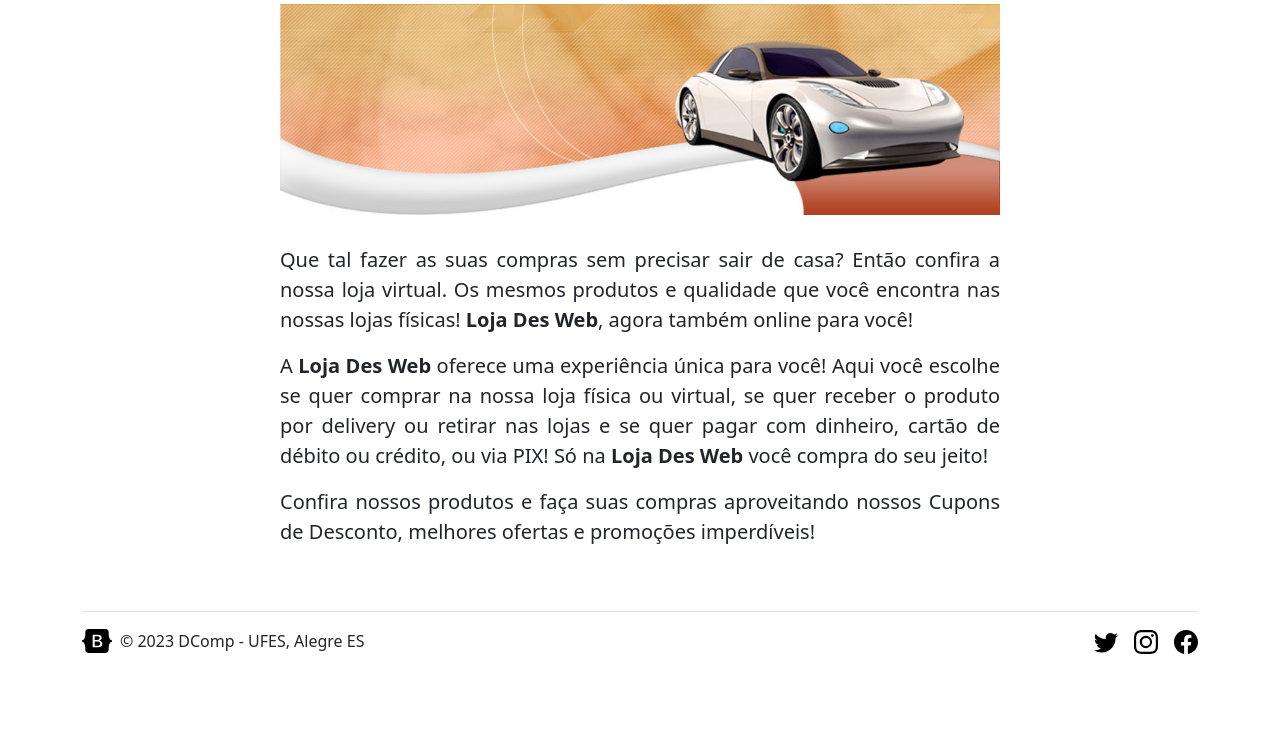
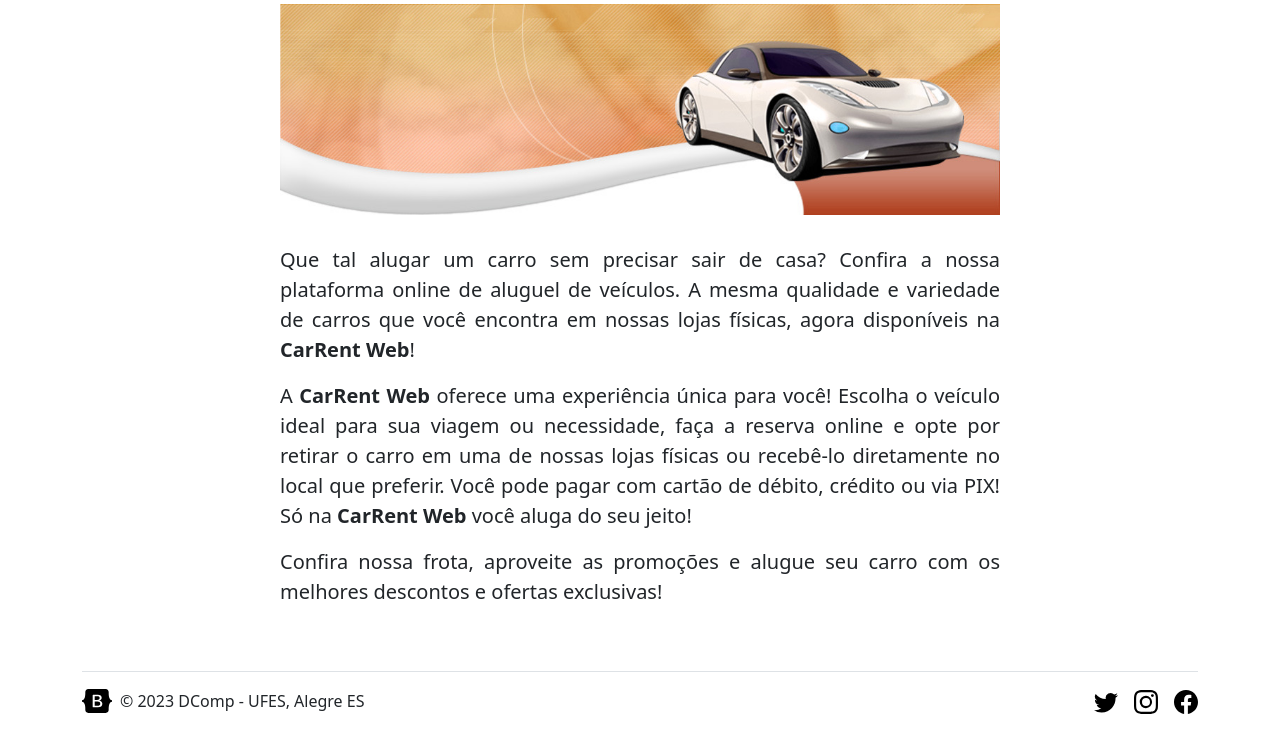
Before and after one commit to AylerFrancisco/AluCar, a PHP site: page / in a window 1280 px wide. Shown: the part 224-978 px from the top of the page. Before the commit the page ends 878 px from the top, so only its background shows below. Run offline with PHP 8.4, Linux system fonts and the light colour scheme.

Commit message:
Chore: Correção de uns bug

```diff
--- a/classes/carro.inc.php
+++ b/classes/carro.inc.php
@@ -27,8 +27,8 @@ class Carro {
 
 
     public function __set($attr, $value) {
-        if (property_exists($this, $property)) {
-            $this->$property = $value;
+        if (property_exists($this, $attr)) {
+            $this->$attr = $value;
         }
     }
 
--- a/views/index.php
+++ b/views/index.php
@@ -8,9 +8,12 @@
     <div class="row">
       <div class="col-md-8 mx-auto fs-5" align="justify">
         <img src="imagens/header.jpg" alt="" class="img-fluid"><br><br>
-        <p>Que tal fazer as suas compras sem precisar sair de casa? Então confira a nossa loja virtual. Os mesmos produtos e qualidade que você encontra nas nossas lojas físicas! <strong>Loja Des Web</strong>, agora também online para você!</p>
-        <p>A <strong>Loja Des Web</strong> oferece uma experiência única para você! Aqui você escolhe se quer comprar na nossa loja física ou virtual, se quer receber o produto por delivery ou retirar nas lojas e se quer pagar com dinheiro, cartão de débito ou crédito, ou via PIX! Só na <strong>Loja Des Web</strong> você compra do seu jeito!</p>
-        <p>Confira nossos produtos e faça suas compras aproveitando nossos Cupons de Desconto, melhores ofertas e promoções imperdíveis!</p>
+        <p>Que tal alugar um carro sem precisar sair de casa? Confira a nossa plataforma online de aluguel de veículos. A mesma qualidade e variedade de carros que você encontra em nossas lojas físicas, agora disponíveis na <strong>CarRent Web</strong>!</p>
+
+        <p>A <strong>CarRent Web</strong> oferece uma experiência única para você! Escolha o veículo ideal para sua viagem ou necessidade, faça a reserva online e opte por retirar o carro em uma de nossas lojas físicas ou recebê-lo diretamente no local que preferir. Você pode pagar com cartão de débito, crédito ou via PIX! Só na <strong>CarRent Web</strong> você aluga do seu jeito!</p>
+
+        <p>Confira nossa frota, aproveite as promoções e alugue seu carro com os melhores descontos e ofertas exclusivas!</p>
+
       </div>
     </div>
   </div>
```
